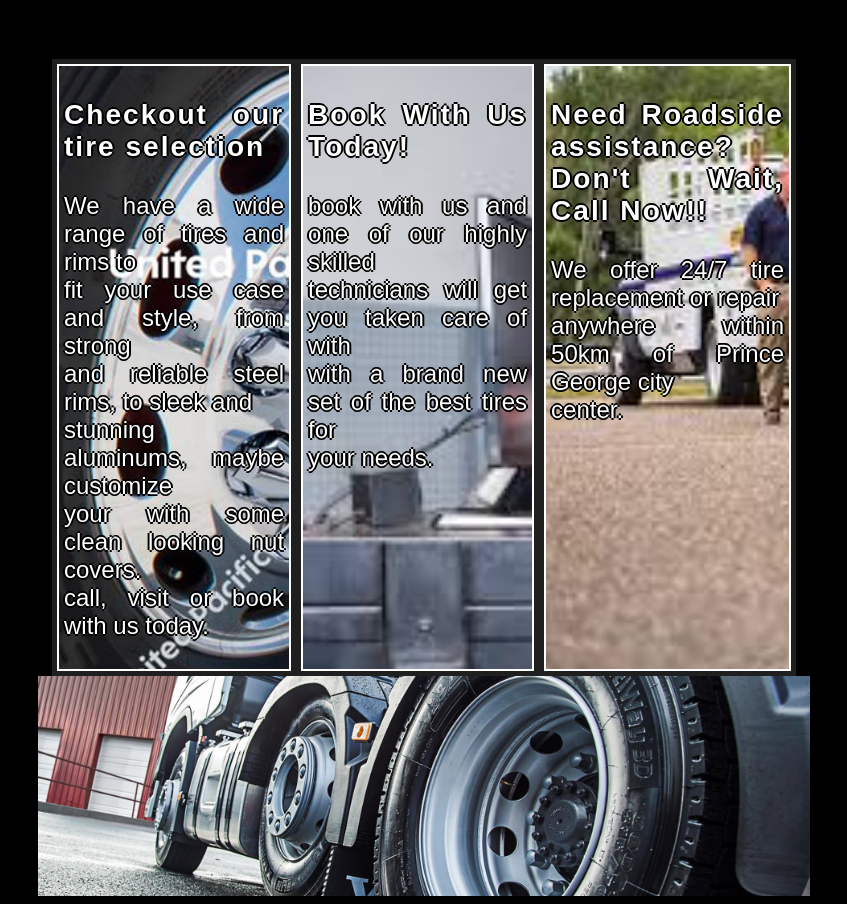
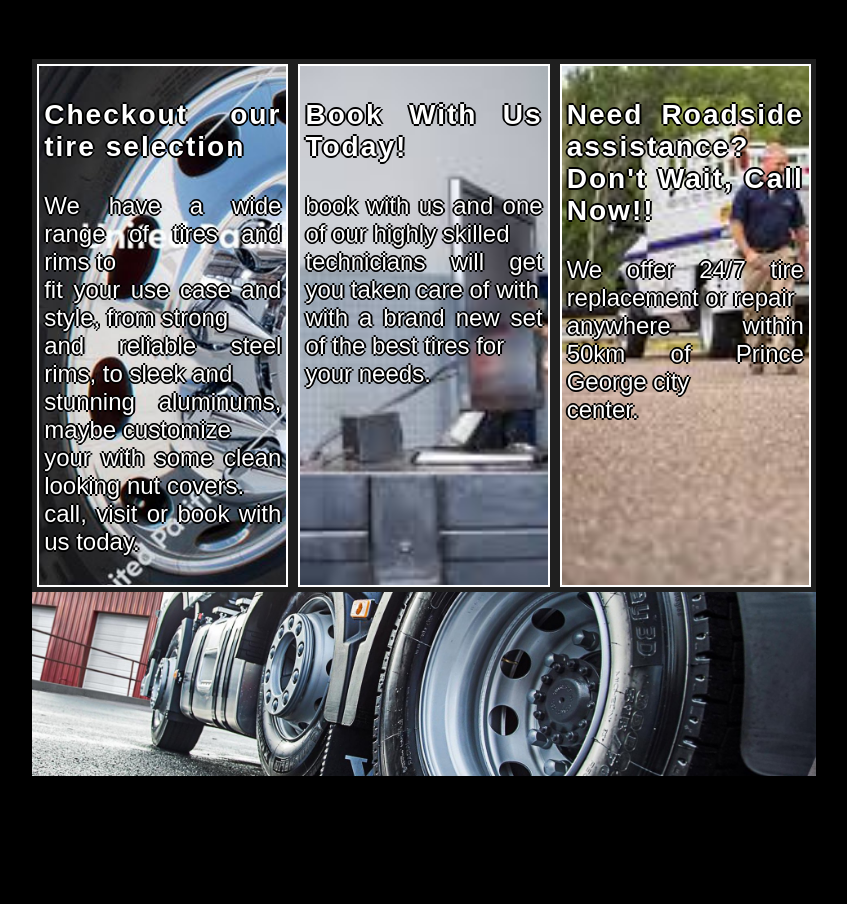
Before and after one commit to LegendaryChevy/tire-shop-website, a plain HTML site: page tire-shop-website/index.html in a window 1280 px wide. Shown: the part 130-1034 px from the top of the page, without its empty margins (216-1063 px from the left). After the commit the page ends 914 px from the top, so only its background shows below. Drawn offline with Linux system fonts and the light colour scheme; a web font is replaced by a local one.

Commit message:
Add files via upload

```diff
--- a/tire-shop-website/stylesheet.css
+++ b/tire-shop-website/stylesheet.css
@@ -19,8 +19,8 @@
 .div1{
     display: flex;
     align-items: flex;
-    justify-content: center;
-    margin: 0 260px;
+    justify-content: space-between;
+    margin: 0 19%;
     box-sizing: content-box;
     background-color: rgb(31, 31, 31);
     transform: translateY(40px);
@@ -45,24 +45,27 @@
     background-image: url(pictures/semi-wheel.jpg);
     background-repeat: no-repeat;
     background-size: cover;
+    width: 100%;
 }
 
 #sub_heading2{
- background-image: url(pictures/mechanic-front-counter.jpeg);
- background-repeat: no-repeat;
- background-size: cover;
+    background-image: url(pictures/mechanic-front-counter.jpeg);
+    background-repeat: no-repeat;
+    background-size: cover;
+    width: 100%;
 }
 
 #sub_heading3{
     background-image: url(pictures/roadside-repair.jpeg);
     background-repeat: no-repeat;
     background-size: cover;
+    width: 100%;
 }
 #img1{
-    margin: 40px 0px 0px 0px;
+    margin: 0 60%;
     display: block;
     margin-left: auto;
     margin-right: auto;
     height: auto;
-    width: 61%;
+    width: 62%;
 }
```
